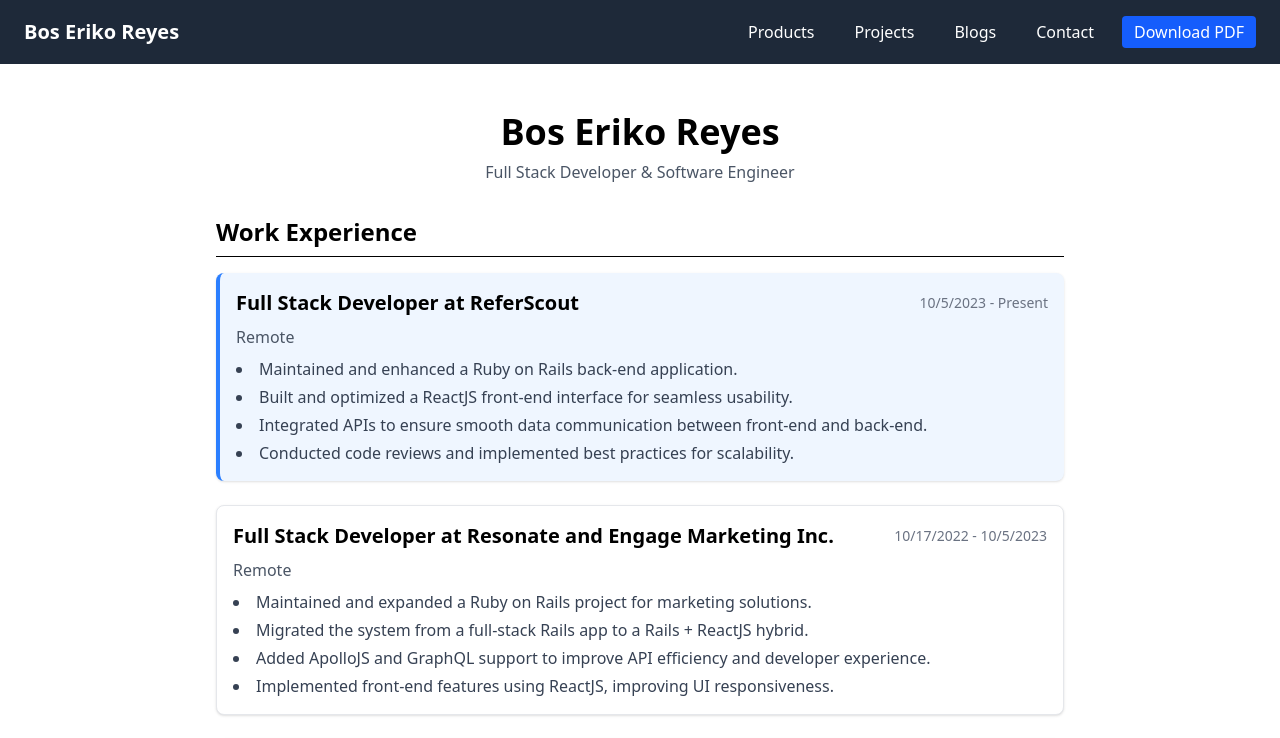
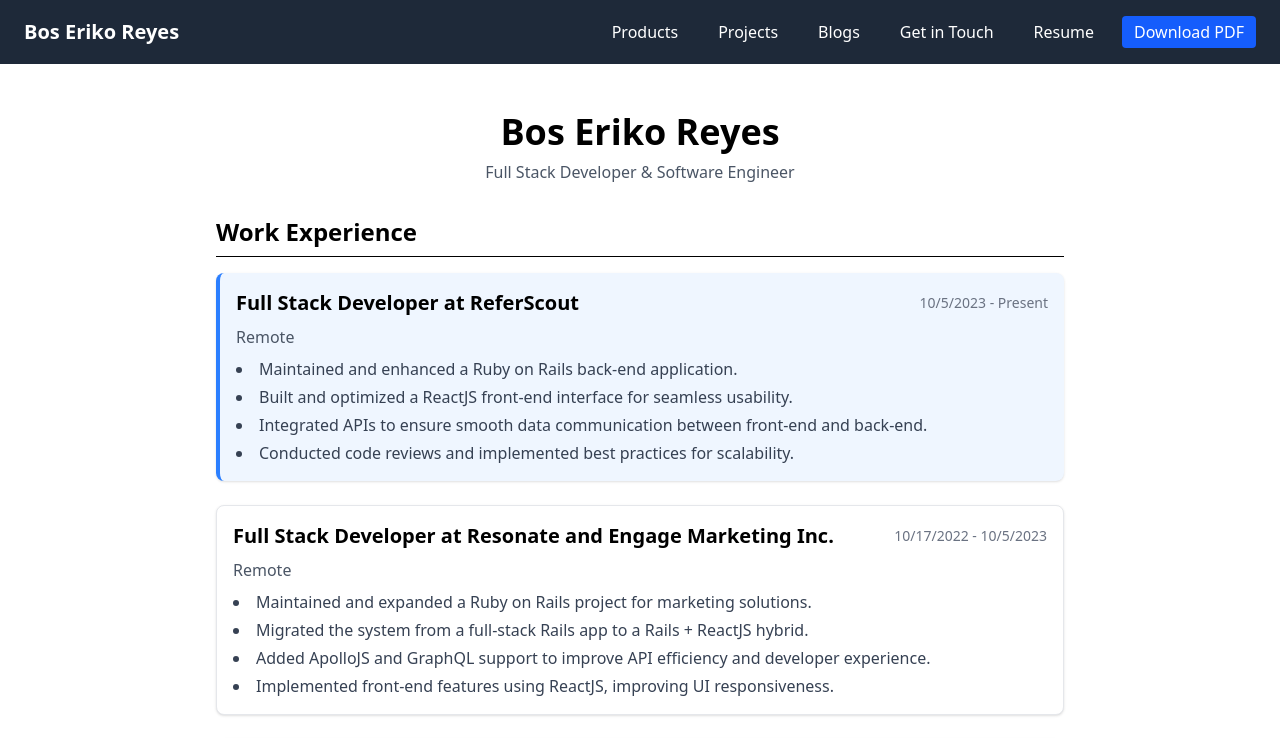
Before and after one commit to BosEriko/boseriko.com, a Next.js app: page / in a window 1280 px wide. Shown: the top 738 px of the page. Built offline with nearby package versions, Linux system fonts and the light colour scheme.

Commit message:
Feature: Add Simple Resume Page

```diff
--- a/app/page.tsx
+++ b/app/page.tsx
@@ -64,7 +64,13 @@ export default function Home() {
             className="px-3 py-1 hover:bg-gray-700 rounded"
             onClick={() => router.push("/touch")}
           >
-            Contact
+            Get in Touch
+          </button>
+          <button
+            className="px-3 py-1 hover:bg-gray-700 rounded"
+            onClick={() => router.push("/resume")}
+          >
+            Resume
           </button>
           <button
             className="px-3 py-1 bg-blue-600 hover:bg-blue-700 rounded"
--- /dev/null
+++ b/app/resume/page.tsx
@@ -0,0 +1,3 @@
+export default function Resume() {
+  return <div>Resume</div>;
+}
```
